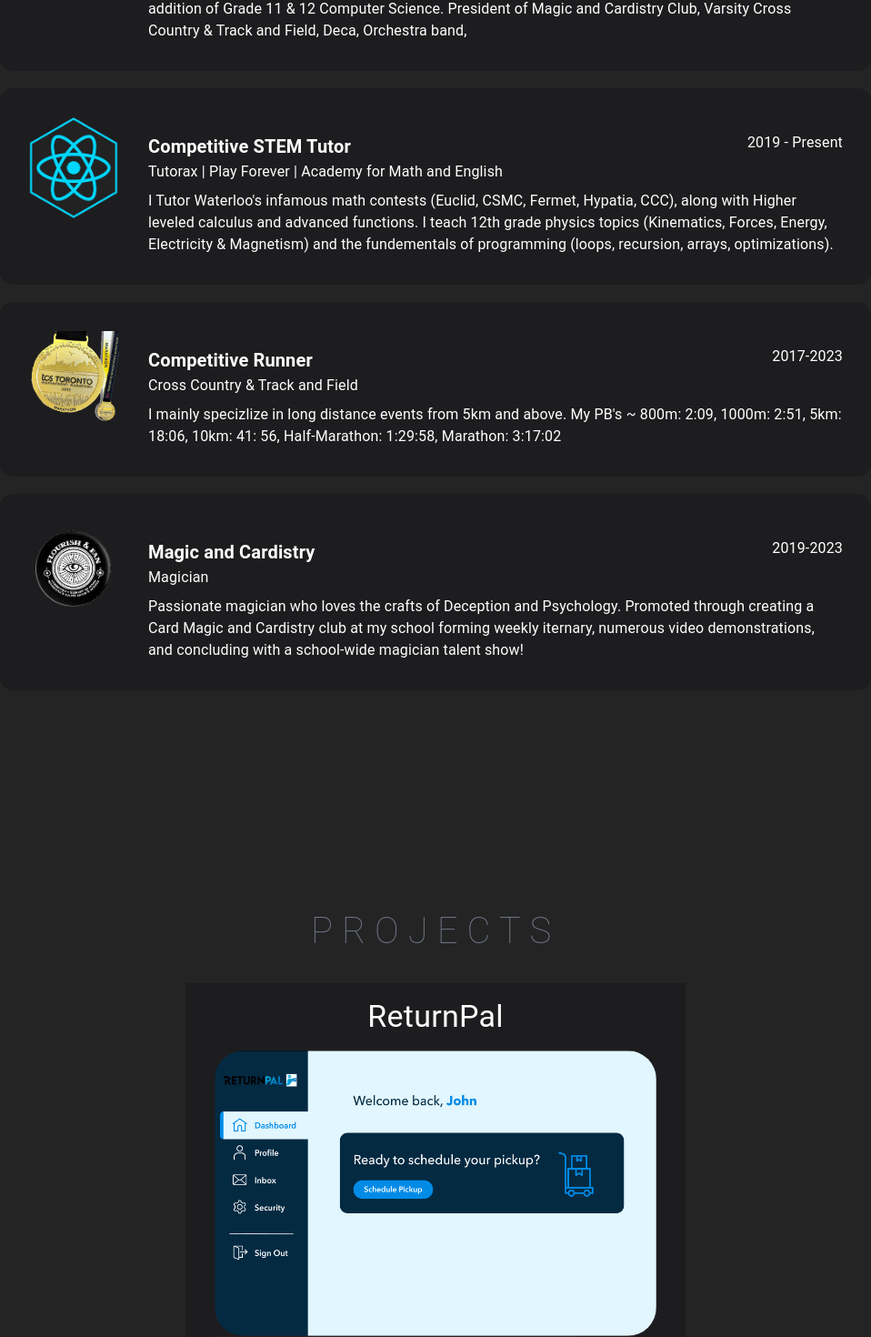
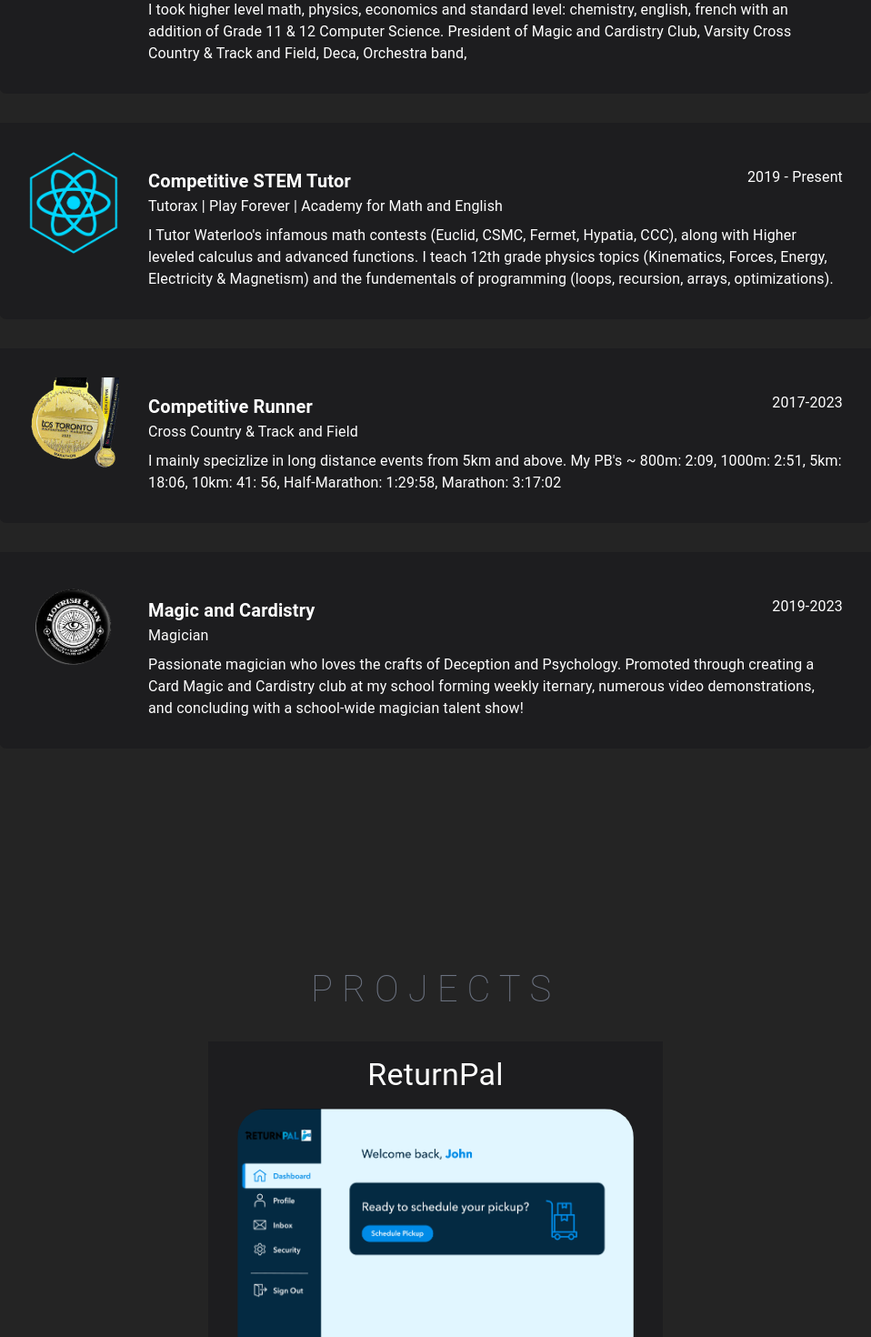
Before and after one commit to LGeoff31/Porfolio, a Next.js app: page / in a window 1280 px wide. Shown: the part 1438-2908 px from the top of the page at 91% size, without its empty margins (161-1119 px from the left). Built offline with nearby package versions, Linux system fonts and the light colour scheme.

Commit message:
fixed mobile responsiveness eliminating white bar on right side

```diff
--- a/pages/subcomponents/AboutBox.tsx
+++ b/pages/subcomponents/AboutBox.tsx
@@ -53,7 +53,7 @@
           initial={{ x: -200, opacity: 0 }}
           whileInView={{ x: 0, opacity: 1 }}
           transition={{ duration: 1.5 }}
-          className="rounded-full object-cover md:rounded-lg  overflow-hidden"
+          className=" object-cover md:rounded-lg  overflow-hidden"
         >
           <AboutMeSection
             key={idx}
@@ -87,8 +87,8 @@
       direction={{ md: "row", xs: "column" }}
       sx={{
         background: "#1d1d1f",
-        borderRadius: "1rem",
-        marginTop: "2%",
+        // borderRadius: "1rem",
+        marginTop: "2rem",
         padding: "2rem",
       }}
     >
@@ -99,7 +99,7 @@
           display: "flex",
           justifyContent: "center",
           alignItems: "center",
-
+          margin: "0 auto",
           width: "100px",
           height: "10%",
         }}
--- a/pages/subcomponents/ContactInfo.tsx
+++ b/pages/subcomponents/ContactInfo.tsx
@@ -10,7 +10,7 @@
       whileInView={{ opacity: 1, x: 0 }}
       transition={{ duration: 2 }}
       className="flex flex-col  space-y-2 mr-20 "
-      style={{ alignItems: "start" }}
+      style={{ alignItems: "start", marginLeft: "3rem" }}
     >
       <div className="contactInfo">
         <Link
--- a/pages/subcomponents/ProjectBox.tsx
+++ b/pages/subcomponents/ProjectBox.tsx
@@ -24,9 +24,9 @@
 }) => {
   return (
     <Box
-      width="550px"
-      paddingLeft="2rem"
-      paddingRight="2rem"
+      width="500px"
+      paddingLeft={{ md: "2rem", xs: "0.1rem" }}
+      paddingRight={{ md: "2rem", xs: "0.1rem" }}
       sx={{ background: "#1d1d1f" }}
     >
       <Typography
@@ -47,7 +47,7 @@
           initial={{ x: -200, opacity: 0 }}
           whileInView={{ x: 0, opacity: 1 }}
           transition={{ duration: 1.5 }}
-          className=" rounded-full object-cover md:rounded-lg  overflow-hidden"
+          className=" object-cover md:rounded-lg  overflow-hidden"
         >
           <Image
             src={src}
--- a/pages/subcomponents/Skills.tsx
+++ b/pages/subcomponents/Skills.tsx
@@ -37,7 +37,7 @@
             textAlign: "center",
           }}
         >
-          <Typography fontSize="1rem">{skill}</Typography>
+          <Typography fontSize={{ md: "1rem" }}>{skill}</Typography>
         </Box>
       ))}
     </Grid>
```
